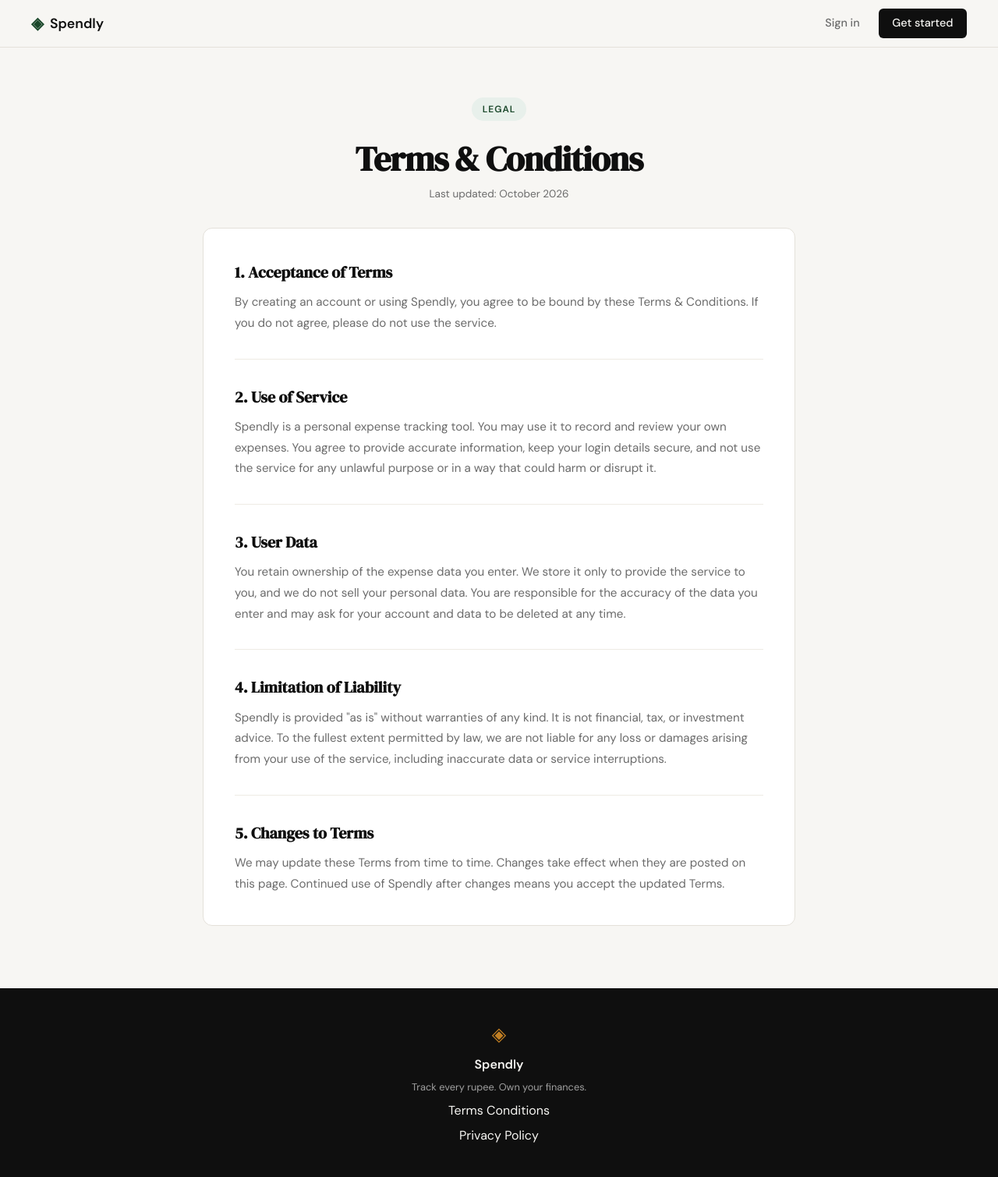
After one commit to Indianinnovation/spendly, a Flask app: page /terms in a window 1280 px wide. The commit adds this page. Shown: the whole page at 78% size. Run offline with Flask 3, Linux system fonts and the light colour scheme.

Commit message:
landing: add terms and conditions page and route

```diff
--- a/app.py
+++ b/app.py
@@ -20,6 +20,11 @@ def register():
 @app.route("/login")
 def login():
     return render_template("login.html")
+
+
+@app.route("/terms")
+def terms():
+    return render_template("terms.html")
 
 
 # ------------------------------------------------------------------ #
--- a/static/css/style.css
+++ b/static/css/style.css
@@ -478,6 +478,64 @@ a { color: inherit; text-decoration: none; }
 .auth-switch a:hover { text-decoration: underline; }
 
 /* ------------------------------------------------------------------ */
+/* Legal pages                                                         */
+/* ------------------------------------------------------------------ */
+
+.legal {
+    padding: 4rem 2rem 5rem;
+}
+
+.legal-inner {
+    max-width: 760px;
+    margin: 0 auto;
+}
+
+.legal-header {
+    text-align: center;
+    margin-bottom: 2rem;
+}
+
+.legal-title {
+    font-family: var(--font-display);
+    font-size: clamp(2rem, 4vw, 2.75rem);
+    line-height: 1.15;
+    letter-spacing: -0.02em;
+    color: var(--ink);
+    margin-bottom: 0.5rem;
+}
+
+.legal-updated {
+    font-size: 0.85rem;
+    color: var(--ink-muted);
+}
+
+.legal-card {
+    background: var(--paper-card);
+    border: 1px solid var(--border);
+    border-radius: var(--radius-md);
+    padding: 2.5rem;
+}
+
+.legal-section + .legal-section {
+    margin-top: 2rem;
+    padding-top: 2rem;
+    border-top: 1px solid var(--border-soft);
+}
+
+.legal-heading {
+    font-family: var(--font-display);
+    font-size: 1.25rem;
+    color: var(--ink);
+    margin-bottom: 0.6rem;
+}
+
+.legal-body {
+    font-size: 0.95rem;
+    color: var(--ink-muted);
+    line-height: 1.75;
+}
+
+/* ------------------------------------------------------------------ */
 /* Footer                                                              */
 /* ------------------------------------------------------------------ */
 
--- a/templates/base.html
+++ b/templates/base.html
@@ -34,7 +34,7 @@
             <span class="brand-icon">◈</span>
             <span class="footer-name">Spendly</span>
             <p class="footer-copy">Track every rupee. Own your finances.</p>
-            <a href="#">Terms Conditions</a>
+            <a href="{{ url_for('terms') }}">Terms Conditions</a>
             <a href="#">Privacy Policy</a>
         </div>
     </footer>
--- /dev/null
+++ b/templates/terms.html
@@ -0,0 +1,66 @@
+{% extends "base.html" %}
+
+{% block title %}Terms &amp; Conditions — Spendly{% endblock %}
+
+{% block content %}
+
+<section class="legal">
+    <div class="legal-inner">
+        <div class="legal-header">
+            <div class="hero-badge">Legal</div>
+            <h1 class="legal-title">Terms &amp; Conditions</h1>
+            <p class="legal-updated">Last updated: October 2026</p>
+        </div>
+
+        <div class="legal-card">
+            <div class="legal-section">
+                <h2 class="legal-heading">1. Acceptance of Terms</h2>
+                <p class="legal-body">
+                    By creating an account or using Spendly, you agree to be bound by these
+                    Terms &amp; Conditions. If you do not agree, please do not use the service.
+                </p>
+            </div>
+
+            <div class="legal-section">
+                <h2 class="legal-heading">2. Use of Service</h2>
+                <p class="legal-body">
+                    Spendly is a personal expense tracking tool. You may use it to record and
+                    review your own expenses. You agree to provide accurate information, keep
+                    your login details secure, and not use the service for any unlawful
+                    purpose or in a way that could harm or disrupt it.
+                </p>
+            </div>
+
+            <div class="legal-section">
+                <h2 class="legal-heading">3. User Data</h2>
+                <p class="legal-body">
+                    You retain ownership of the expense data you enter. We store it only to
+                    provide the service to you, and we do not sell your personal data. You are
+                    responsible for the accuracy of the data you enter and may ask for your
+                    account and data to be deleted at any time.
+                </p>
+            </div>
+
+            <div class="legal-section">
+                <h2 class="legal-heading">4. Limitation of Liability</h2>
+                <p class="legal-body">
+                    Spendly is provided "as is" without warranties of any kind. It is not
+                    financial, tax, or investment advice. To the fullest extent permitted by
+                    law, we are not liable for any loss or damages arising from your use of
+                    the service, including inaccurate data or service interruptions.
+                </p>
+            </div>
+
+            <div class="legal-section">
+                <h2 class="legal-heading">5. Changes to Terms</h2>
+                <p class="legal-body">
+                    We may update these Terms from time to time. Changes take effect when they
+                    are posted on this page. Continued use of Spendly after changes means you
+                    accept the updated Terms.
+                </p>
+            </div>
+        </div>
+    </div>
+</section>
+
+{% endblock %}
```
